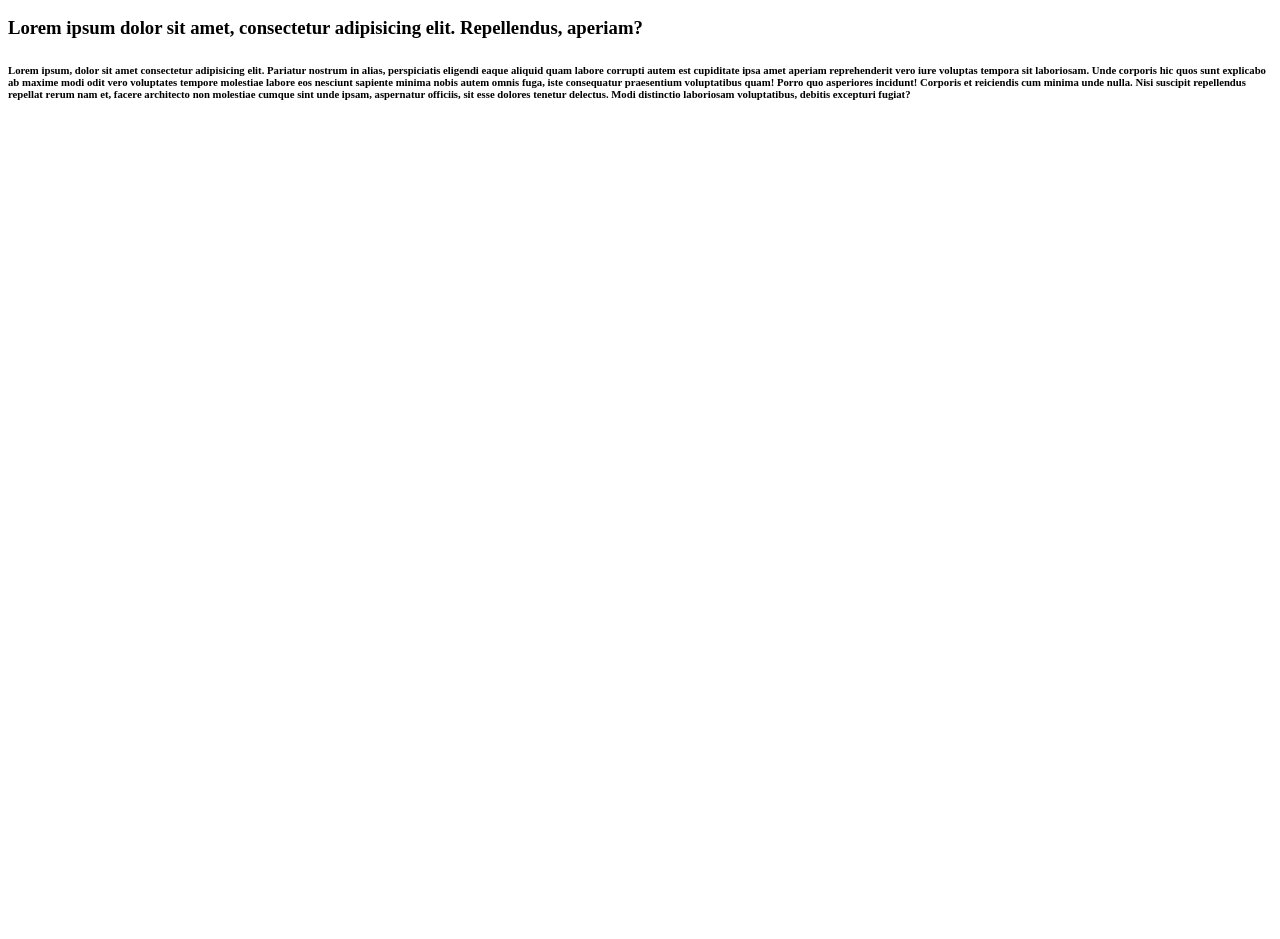
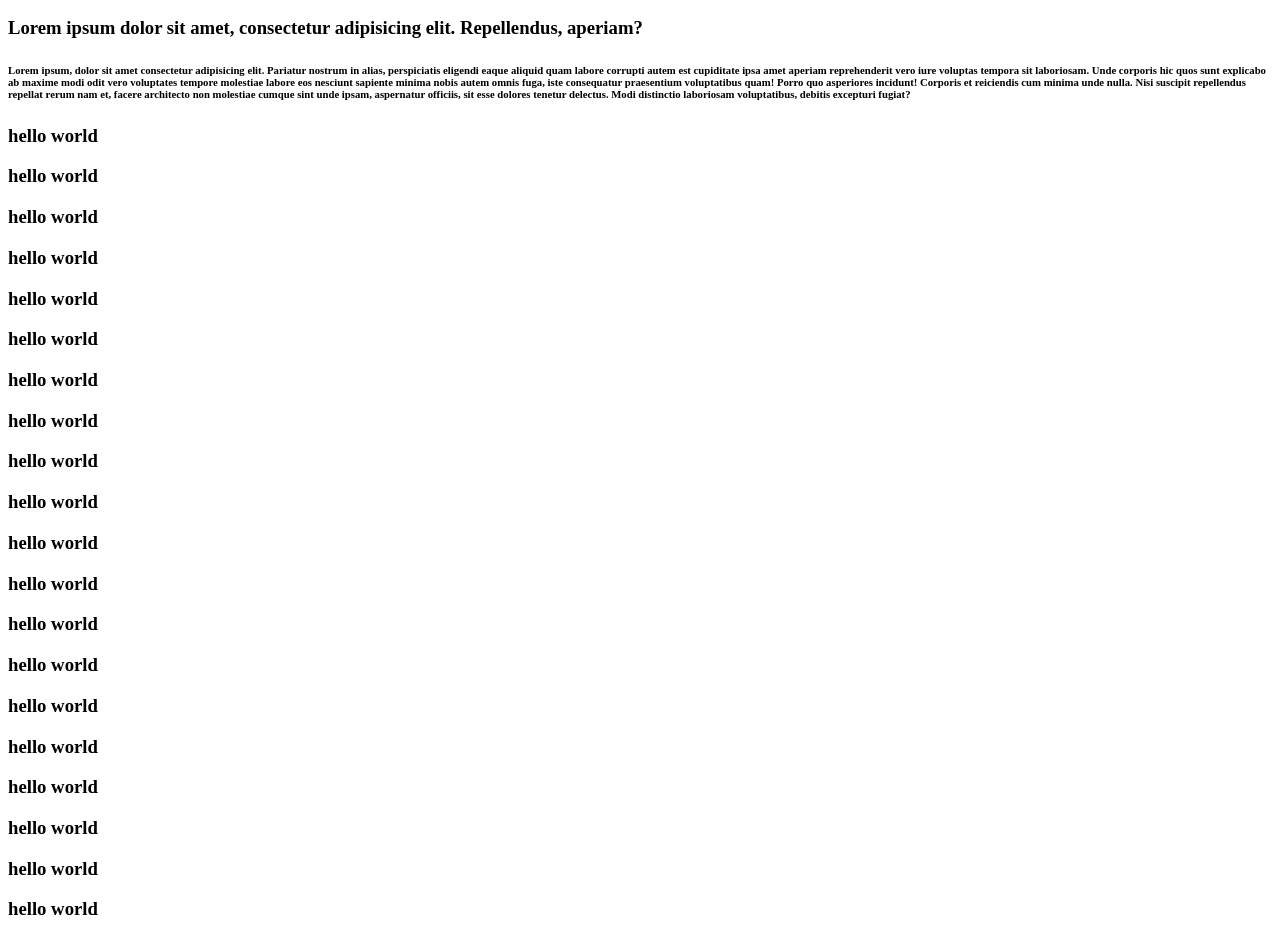
Before and after one commit to RajGowthaman01/gowthaman, a plain HTML site: page index.html in a window 1280 px wide. Shown: the part 211-1150 px from the top of the page. Before the commit the page ends 800 px from the top, so only its background shows below. Drawn offline with Linux system fonts and the light colour scheme.

Commit message:
18 tyms hello world added

```diff
--- a/index.html
+++ b/index.html
@@ -36,5 +36,25 @@
       dolores tenetur delectus. Modi distinctio laboriosam voluptatibus, debitis
       excepturi fugiat?
     </h6>
+    <h3>hello world</h3>
+    <h3>hello world</h3>
+    <h3>hello world</h3>
+    <h3>hello world</h3>
+    <h3>hello world</h3>
+    <h3>hello world</h3>
+    <h3>hello world</h3>
+    <h3>hello world</h3>
+    <h3>hello world</h3>
+    <h3>hello world</h3>
+    <h3>hello world</h3>
+    <h3>hello world</h3>
+    <h3>hello world</h3>
+    <h3>hello world</h3>
+    <h3>hello world</h3>
+    <h3>hello world</h3>
+    <h3>hello world</h3>
+    <h3>hello world</h3>
+    <h3>hello world</h3>
+    <h3>hello world</h3>
   </body>
 </html>
```
